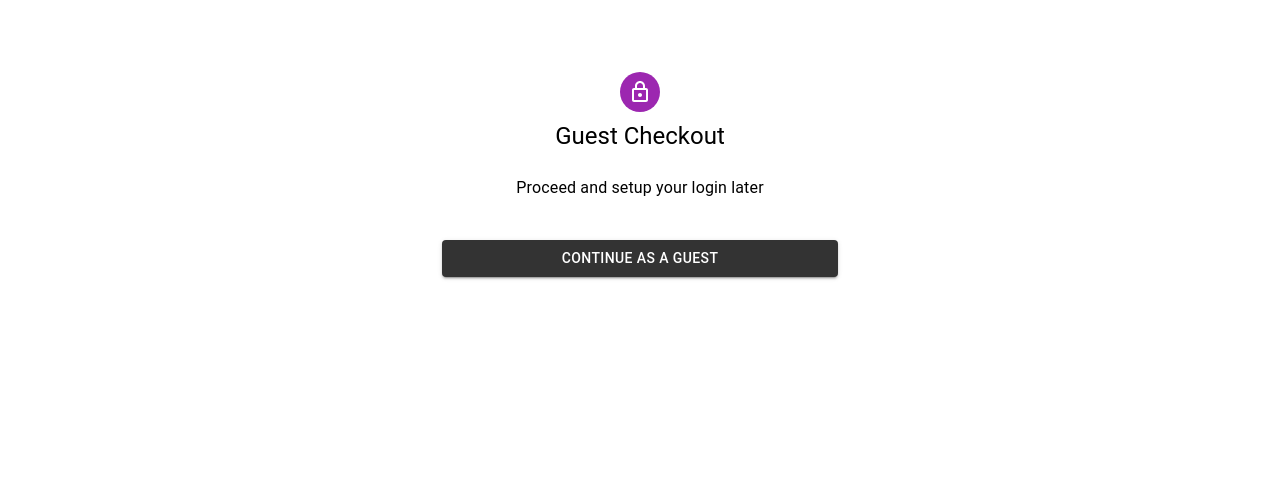
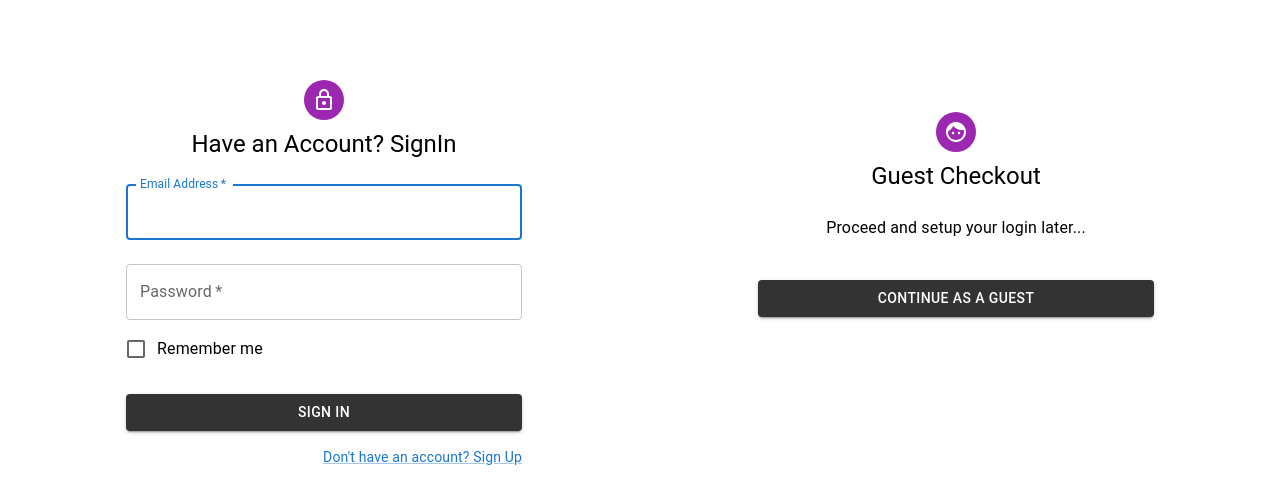
Before and after one commit to arasidobariya/ethnicGems, a React (Create React App) app: page /AddToCart in a window 1280 px wide. Shown: the top 504 px of the page. Built offline with nearby package versions, Linux system fonts and the light colour scheme.

Commit message:
created checkoutmain page

```diff
--- a/src/App.js
+++ b/src/App.js
@@ -5,7 +5,8 @@ import ProductList from "./components/ProductList";
 import RootLayout from "./RootLayout";
 import ProductDetail from "./components/ProductDetail";
 import AddToCart from "./components/AddToCart";
-import Guest from "./components/Guest";
+
+import CheckoutMain from "./components/CheckoutMain";
 
 function App() {
   const router = createBrowserRouter([
@@ -32,7 +33,7 @@ function App() {
       ],
     },
   ]);
-  return <Guest />;
+  return <CheckoutMain />;
   // return <RouterProvider router={router} />;
 }
 
--- a/src/components/AddToCart.js
+++ b/src/components/AddToCart.js
@@ -5,7 +5,6 @@ import DarkButton from "../Styles/darkButton";
 
 import { useSelector } from "react-redux/es/hooks/useSelector";
 import CartItem from "./CartItem";
-
 
 function AddToCart() {
   const cartItems = useSelector((state) => state.cart.items);
--- /dev/null
+++ b/src/components/CheckoutMain.js
@@ -0,0 +1,18 @@
+import { Grid } from "@mui/material";
+import SignIn from "./Signin";
+import Guest from "./Guest";
+
+function CheckoutMain() {
+  return (
+    <Grid container>
+      <Grid item xs={12} sm={6}>
+        <SignIn />
+      </Grid>
+      <Grid item xs={12} sm={6}>
+        <Guest />
+      </Grid>
+    </Grid>
+  );
+}
+
+export default CheckoutMain;
--- a/src/components/Guest.js
+++ b/src/components/Guest.js
@@ -1,9 +1,10 @@
 import * as React from "react";
 import Avatar from "@mui/material/Avatar";
 import Box from "@mui/material/Box";
-import LockOutlinedIcon from "@mui/icons-material/LockOutlined";
+
 import Typography from "@mui/material/Typography";
 import Container from "@mui/material/Container";
+import FaceIcon from "@mui/icons-material/Face";
 
 import DarkButton from "../Styles/darkButton";
 function Guest() {
@@ -11,20 +12,20 @@ function Guest() {
     <Container component="main" maxWidth="xs">
       <Box
         sx={{
-          marginTop: 8,
+          marginTop: 12,
           display: "flex",
           flexDirection: "column",
           alignItems: "center",
         }}
       >
         <Avatar sx={{ m: 1, bgcolor: "secondary.main" }}>
-          <LockOutlinedIcon />
+          <FaceIcon />
         </Avatar>
         <Typography component="h1" variant="h5">
           Guest Checkout
         </Typography>
         <Typography variant="body1" sx={{ mt: 3, mb: 2 }}>
-          Proceed and setup your login later
+          Proceed and setup your login later...
         </Typography>
         <DarkButton
           type="submit"
```
